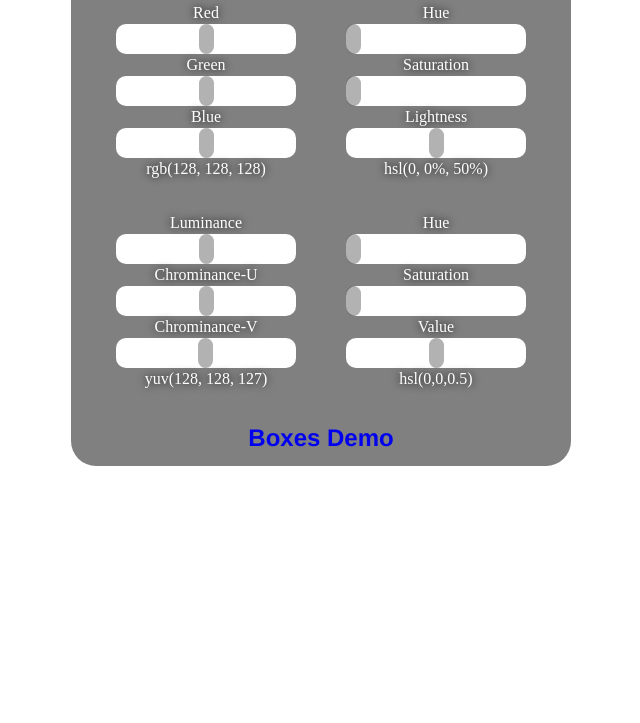
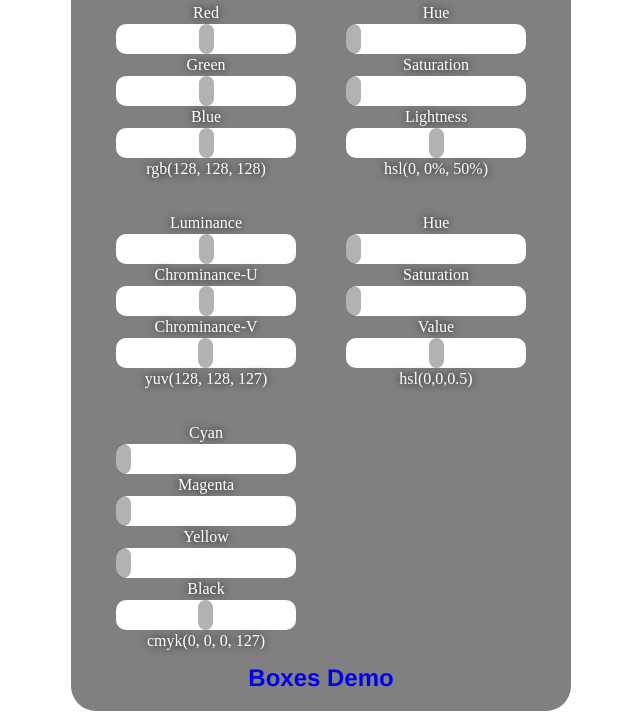
Before and after one commit to SimonWaldherr/ColorConverter.js, a plain HTML site: page slider.html in a window 1280 px wide. Shown: the part 77-800 px from the top of the page, without its empty margins (319-959 px from the left). Drawn offline with Linux system fonts and the light colour scheme.

Commit message:
cmyk added

```diff
--- a/colorconverter.js
+++ b/colorconverter.js
@@ -1,7 +1,7 @@
 /*
  *
  * ColorConverter
- * Version   0.04
+ * Version   0.05
  * License:   MIT
  * Simon Waldherr
  *
@@ -85,6 +85,39 @@ var convHSLtoRGB = function(HSL) {
       break;
   }
   return [Math.round(r * 255), Math.round(g * 255), Math.round(b * 255)];
+};
+
+
+var convRGBtoCMYK = function (RGB) {
+  "use strict";
+  var red = Math.max(Math.min(parseInt(RGB[0], 10), 255), 0),
+      green = Math.max(Math.min(parseInt(RGB[1], 10), 255), 0),
+      blue = Math.max(Math.min(parseInt(RGB[2], 10), 255), 0),
+      cyan = 1 - red,
+      magenta = 1 - green,
+      yellow = 1 - blue,
+      black = 1;
+  if (red || green || blue) {
+    black = Math.min(cyan, Math.min(magenta, yellow));
+    cyan = (cyan - black) / (1 - black);
+    magenta = (magenta - black) / (1 - black);
+    yellow = (yellow - black) / (1 - black);
+  } else {
+    black = 1;
+  }
+  return [Math.round(cyan*255), Math.round(magenta*255), Math.round(yellow*255), Math.round(black+254)];
+};
+
+var convCMYKtoRGB = function (CMYK) {
+  "use strict";
+  var cyan = Math.max(Math.min(parseInt(CMYK[0], 10) / 255, 1), 0),
+      magenta = Math.max(Math.min(parseInt(CMYK[1], 10) / 255, 1), 0),
+      yellow = Math.max(Math.min(parseInt(CMYK[2], 10) / 255, 1), 0),
+      black = Math.max(Math.min(parseInt(CMYK[3], 10) / 255, 1), 0),
+      red = (1 - cyan * (1 - black) - black),
+      green = (1 - magenta * (1 - black) - black),
+      blue = (1 - yellow * (1 - black) - black);
+    return [Math.round(red * 255), Math.round(green * 255), Math.round(blue * 255)];
 };
 
 var convHEXtoRGB = function(hex) {
--- a/slider.html
+++ b/slider.html
@@ -3,7 +3,7 @@
   <meta charset="utf-8">
   <title>ColorConverter - Slider Demo</title>
   <style>
-h1{position:relative;top:-50px;font-family:"Helvetica Neue";margin-bottom:-40px;}h2 a{position:relative;top:15px;font-family:"Helvetica Neue";text-decoration:none;text-align:center;width:100%;display:inline-block;}div.box div{display:block;}div.box label{width:180px;display:inline-block;}div.box input{display:inline-block;width:180px;height:30px;}div.box span{display:block;}#main{width:460px;margin:auto;padding:40px 20px;border-radius:25px;height:455px;}.boxes{display:inline-block;position:relative;top:20px;left:0px;}.box{height:190px;position:relative;top:0px;left:0px;right:0px;text-align:center;margin:5px;padding-top:10px;display:block;width:220px;float:left;-webkit-text-shadow:0px 0px 9px #000000;-moz-text-shadow:0px 0px 9px #000000;-o-text-shadow:0px 0px 9px #000000;text-shadow:0px 0px 9px #000000;filter:dropshadow(color=#000000,offx=0,offy=0);}.smallBoxes{position:relative;top:0px;left:0px;height:38px;width:38px;margin:1px;float:left;border-radius:15px;}input[type=range]{-webkit-appearance:none;background-color:white;width:200px;height:20px;border-radius:10px;}input[type="range"]::-webkit-slider-thumb{-webkit-appearance:none;background-color:#666;opacity:0.5;width:15px;height:30px;border-radius:10px;}
+h1{position:relative;top:-50px;font-family:"Helvetica Neue";margin-bottom:-40px;}h2 a{position:relative;top:45px;font-family:"Helvetica Neue";text-decoration:none;text-align:center;width:100%;display:inline-block;}div.box div{display:block;}div.box label{width:180px;display:inline-block;}div.box input{display:inline-block;width:180px;height:30px;}div.box span{display:block;}#main{width:460px;margin:auto;padding:40px 20px;border-radius:25px;height:700px;}.boxes{display:inline-block;position:relative;top:20px;left:0px;}.box{height:190px;position:relative;top:0px;left:0px;right:0px;text-align:center;margin:5px;padding-top:10px;display:block;width:220px;float:left;-webkit-text-shadow:0px 0px 9px #000000;-moz-text-shadow:0px 0px 9px #000000;-o-text-shadow:0px 0px 9px #000000;text-shadow:0px 0px 9px #000000;filter:dropshadow(color=#000000,offx=0,offy=0);}.smallBoxes{position:relative;top:0px;left:0px;height:38px;width:38px;margin:1px;float:left;border-radius:15px;}input[type=range]{-webkit-appearance:none;background-color:white;width:200px;height:20px;border-radius:10px;}input[type="range"]::-webkit-slider-thumb{-webkit-appearance:none;background-color:#666;opacity:0.5;width:15px;height:30px;border-radius:10px;}
   </style>
   <style id="style">
 
@@ -20,29 +20,37 @@ h1{position:relative;top:-50px;font-family:"Helvetica Neue";margin-bottom:-40px;
           var inputr   = document.getElementById('rgb-r').value,
               inputg   = document.getElementById('rgb-g').value,
               inputb   = document.getElementById('rgb-b').value,
-              rgbinput = [inputr, inputg, inputb];
-              var hsl  = convRGBtoHSL(rgbinput);
+              rgbinput = [inputr, inputg, inputb],
+              hsl      = convRGBtoHSL(rgbinput);
           break;
         case 'hsl':
           var inputh   = document.getElementById('hsl-h').value,
               inputs   = document.getElementById('hsl-s').value,
               inputl   = document.getElementById('hsl-l').value,
-              hslinput = [inputh, inputs, inputl];
-              var hsl  = hslinput
+              hslinput = [inputh, inputs, inputl],
+              hsl      = hslinput
           break;
         case 'yuv':
           var inputy   = document.getElementById('yuv-y').value,
               inputu   = document.getElementById('yuv-u').value,
               inputv   = document.getElementById('yuv-v').value,
-              yuvinput = [inputy, inputu, inputv];
-              var hsl  = convRGBtoHSL(convYUVtoRGB(yuvinput));
+              yuvinput = [inputy, inputu, inputv],
+              hsl      = convRGBtoHSL(convYUVtoRGB(yuvinput));
           break;
         case 'hsv':
           var inputh   = document.getElementById('hsv-h').value,
               inputs   = document.getElementById('hsv-s').value,
               inputv   = document.getElementById('hsv-v').value,
-              hsvinput = [inputh, inputs, inputv];
-              var hsl  = convRGBtoHSL(convHSVtoRGB(hsvinput));
+              hsvinput = [inputh, inputs, inputv],
+              hsl      = convRGBtoHSL(convHSVtoRGB(hsvinput));
+          break;
+        case 'cmyk':
+          var inputc    = document.getElementById('cmyk-c').value,
+              inputm    = document.getElementById('cmyk-m').value,
+              inputy    = document.getElementById('cmyk-y').value,
+              inputk    = document.getElementById('cmyk-k').value,
+              cmykinput = [inputc, inputm, inputy, inputk],
+              hsl       = convRGBtoHSL(convCMYKtoRGB(cmykinput));
           break;
         default:
           rgbinput = [random(0,255), random(0,255), random(0,255)];
@@ -54,6 +62,8 @@ h1{position:relative;top:-50px;font-family:"Helvetica Neue";margin-bottom:-40px;
       var hslcss = 'hsl('+hsl[0]+', '+hsl[1]+'%, '+hsl[2]+'%)',
           rgb    = convHSLtoRGB(hsl),
           rgbcss = 'rgb('+rgb[0]+', '+rgb[1]+', '+rgb[2]+')',
+          cmyk   = convRGBtoCMYK(rgb),
+          cmykcs = 'cmyk('+cmyk[0]+', '+cmyk[1]+', '+cmyk[2]+', '+cmyk[3]+')',
           yuv    = convRGBtoYUV(rgb),
           yuvcss = 'yuv('+yuv[0]+', '+yuv[1]+', '+yuv[2]+')',
           hex    = convRGBtoHEX(convYUVtoRGB(yuv)),
@@ -65,6 +75,7 @@ h1{position:relative;top:-50px;font-family:"Helvetica Neue";margin-bottom:-40px;
       document.getElementById('hslvalue').innerHTML = hslcss;
       document.getElementById('yuvvalue').innerHTML = yuvcss;
       document.getElementById('hsvvalue').innerHTML = hsvcss;
+      document.getElementById('cmykvalue').innerHTML = cmykcs;
 
       if(mode !== 'rgb') {
         document.getElementById('rgb-r').value = rgb[0];
@@ -88,6 +99,13 @@ h1{position:relative;top:-50px;font-family:"Helvetica Neue";margin-bottom:-40px;
         document.getElementById('hsv-h').value = hsv[0];
         document.getElementById('hsv-s').value = hsv[1];
         document.getElementById('hsv-v').value = hsv[2];
+      }
+
+      if(mode !== 'cmyk') {
+        document.getElementById('cmyk-c').value = cmyk[0];
+        document.getElementById('cmyk-m').value = cmyk[1];
+        document.getElementById('cmyk-y').value = cmyk[2];
+        document.getElementById('cmyk-k').value = cmyk[3];
       }
 
       document.getElementById('main').style.backgroundColor = rgbcss;
@@ -130,6 +148,13 @@ h1{position:relative;top:-50px;font-family:"Helvetica Neue";margin-bottom:-40px;
       <div><label for="hsv-v">Value</label><input id="hsv-v" onchange="colorizeVia('hsv');" name="hsv-v" type="range" max="1" min="0" step="0.001" /></div>
       <span id="hsvvalue"></span>
     </div>
+    <div id="color5" class="box">
+      <div><label for="cmyk-c">Cyan</label><input id="cmyk-c" onchange="colorizeVia('cmyk');" name="cmyk-c" type="range" max="255" min="0" step="1" /></div>
+      <div><label for="cmyk-m">Magenta</label><input id="cmyk-m" onchange="colorizeVia('cmyk');" name="cmyk-m" type="range" max="255" min="0" step="1" /></div>
+      <div><label for="cmyk-y">Yellow</label><input id="cmyk-y" onchange="colorizeVia('cmyk');" name="cmyk-y" type="range" max="255" min="0" step="1" /></div>
+      <div><label for="cmyk-k">Black</label><input id="cmyk-k" onchange="colorizeVia('cmyk');" name="cmyk-k" type="range" max="255" min="0" step="1" /></div>
+      <span id="cmykvalue"></span>
+    </div>
     <h2><a href="./index.html">Boxes Demo</a></h2>
   </div>
 </body>
```
Also changed, not shown: colorconverter.pack.js (+2 -2 lines), colorconverter.min.js.
